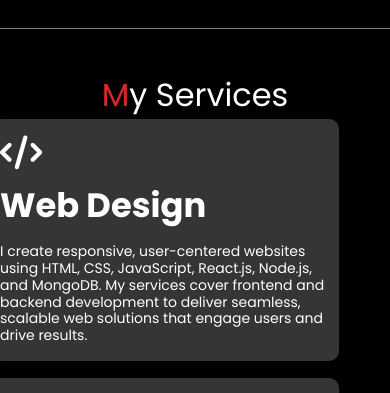
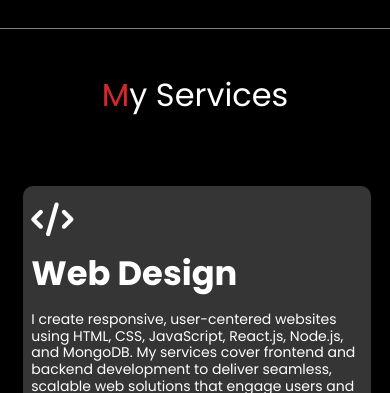
Before and after one commit to priyankastack/Priyanka-sPortfolio, a website: page content/index.html in a window 390 px wide. Shown: the part 2950-3343 px from the top of the page. Drawn offline with nearby package versions, Linux system fonts and the light colour scheme.

Commit message:
Update styles.css

```diff
--- a/content/styles.css
+++ b/content/styles.css
@@ -832,7 +832,7 @@ gap: 2vw;
   #service-container {
     width:85vw;
     height:90vh;
-    margin:0;
+    margin-top:8vh;
     display:flex;
     flex-direction:column;
     justify-content:center;
@@ -841,8 +841,9 @@ gap: 2vw;
   }
 
   .services {
-    height:75vh;
+    height:85vh;
     width: 85vw;
+    margin-left:2vw;
     font-size: 14px;
     line-height: 1.2;
   }
```
